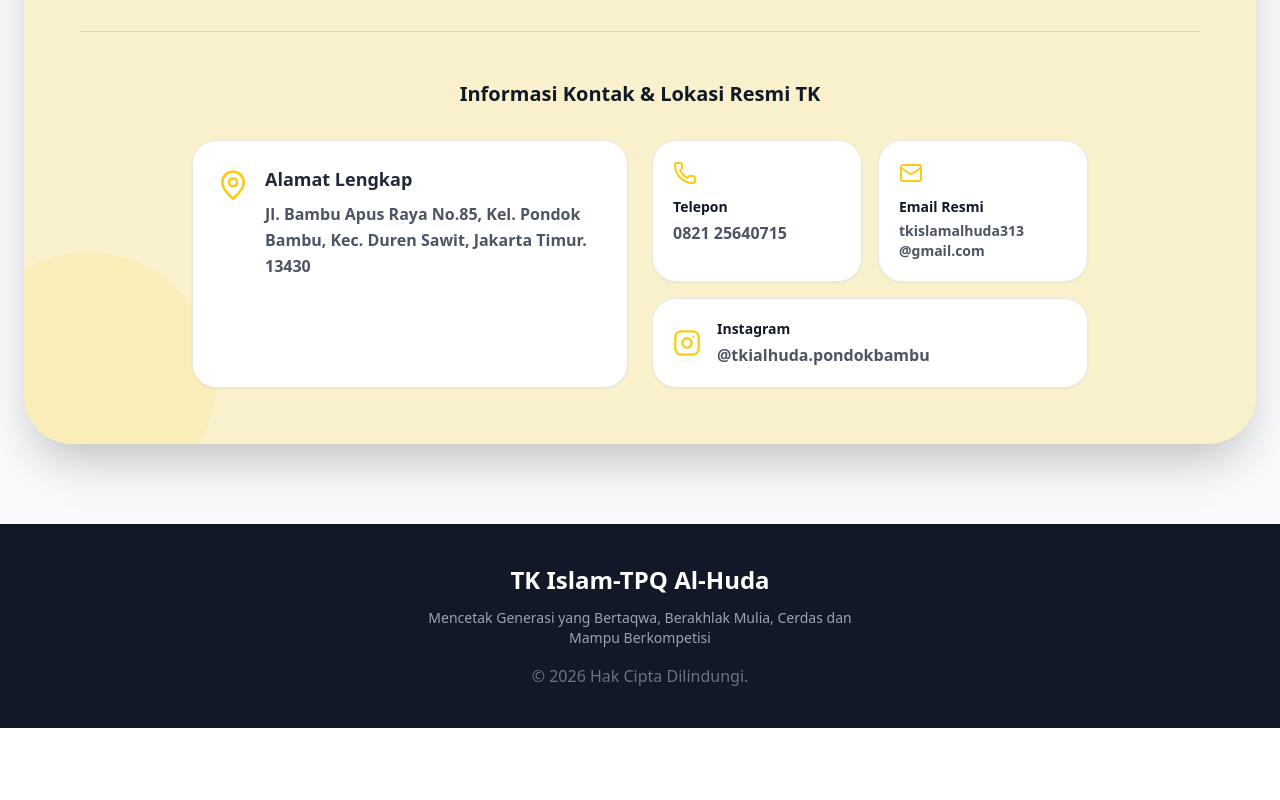
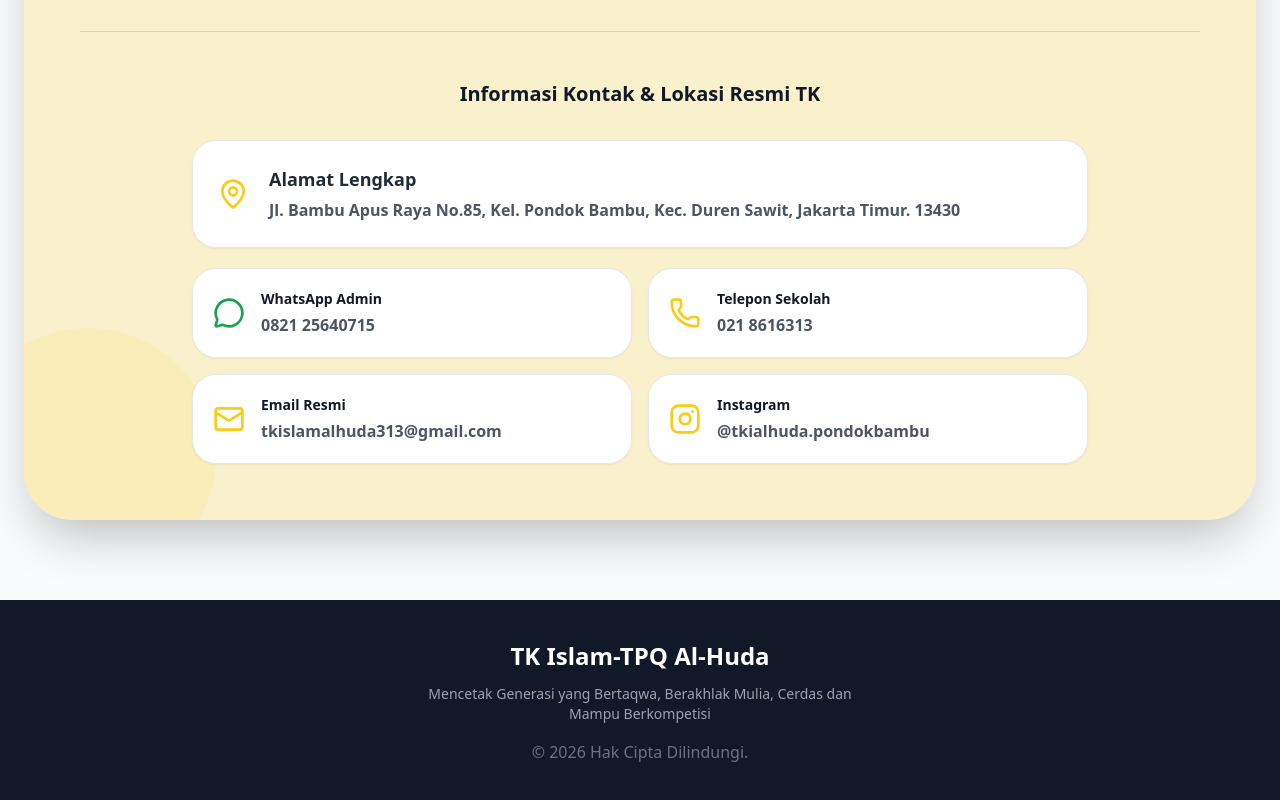
Before and after one commit to tktpq-al-huda/tk-tpq-project, a React (Vite) app: page /tk in a window 1280 px wide. Shown: the part 3158-3958 px from the top of the page. Before the commit the page ends 3886 px from the top, so only its background shows below. Built offline with nearby package versions, Linux system fonts and the light colour scheme.

Commit message:
minor update

```diff
--- a/src/kegiatan/kegiatan-tk/TKKegiatan.jsx
+++ b/src/kegiatan/kegiatan-tk/TKKegiatan.jsx
@@ -43,7 +43,7 @@ const DATA_KEGIATAN_TK = [
     // TAMBAHAN: subItems untuk menampilkan macam-macam kegiatan secara detail
     subItems: [
       { name: 'Berenang', desc: 'Melatih motorik kasar, keberanian, dan kemandirian anak di dalam air dengan pengawasan penuh dari guru.', img: '/foto-profil-kegiatan-tk/kegiatan-berenang.jpg' },
-      { name: 'Baca Tulis Qur\'an (BTQ)', desc: 'Pendalaman pengenalan huruf hijaiyah dan dasar-dasar membaca Al-Qur\'an sejak dini.', img: '/foto-profil-kegiatan-tk/btq4.jpeg' },
+      { name: 'Baca Tulis Qur\'an (BTQ)', desc: 'Pendalaman pengenalan huruf Hijaiyah, dasar-dasar membaca Al-Qur\'an dan Bahasa Arab dasar sejak dini.', img: '/foto-profil-kegiatan-tk/btq4.jpeg' },
       { name: 'Seni Mewarnai / Menggambar', desc: 'Eksplorasi warna dan bentuk untuk mengasah jiwa seni dan fokus anak.', img: '/foto-profil-kegiatan-tk/btq5.jpeg' },
     ],
     gallery: [
--- a/src/pages/Informasi.jsx
+++ b/src/pages/Informasi.jsx
@@ -26,7 +26,7 @@ const BERITA = [
   },
   {
     id: 2,
-    kategori: 'Berita',
+    kategori: 'Acara',
     tanggal: '17 Agustus 2025',
     judul: 'Peringatan Hari Kemerdekaan & Lomba Mewarnai',
     snippet: 'TK Islam Al-Huda mengadakan berbagai lomba seru untuk memeriahkan HUT RI...',
--- a/src/pages/Kontak.jsx
+++ b/src/pages/Kontak.jsx
@@ -77,7 +77,9 @@ export default function Kontak() {
                 <div className="bg-white/10 p-3 rounded-2xl shrink-0"><Phone className="text-huda-yellow" size={28} /></div>
                 <div>
                   <p className="text-sm text-gray-400 font-bold mb-1">Telepon</p>
-                  <p className="font-semibold text-gray-100">+6221 8616313</p>
+                  <p className="font-semibold text-gray-100">Sekolah : +6221 8616313</p>
+                  <p className="font-semibold text-gray-100">TK      : +62821 25640715</p>
+                  <p className="font-semibold text-gray-100">TPQ     : +62878 69974676</p>
                 </div>
               </div>
               <div className="flex items-center gap-4">
--- a/src/pages/tk/TKProfil.jsx
+++ b/src/pages/tk/TKProfil.jsx
@@ -5,7 +5,7 @@ import {
   MessageCircle, MapPin, Phone, Hash, Award, Clock, Quote, Mail, Star
 } from 'lucide-react';
 
-// SVG Icon Instagram Manual untuk mengatasi error lucide-react
+// SVG Icon Instagram Manual
 const InstagramIcon = ({ size = 24, className = "" }) => (
   <svg xmlns="http://www.w3.org/2000/svg" width={size} height={size} viewBox="0 0 24 24" fill="none" stroke="currentColor" strokeWidth="2" strokeLinecap="round" strokeLinejoin="round" className={className}>
     <rect x="2" y="2" width="20" height="20" rx="5" ry="5"></rect>
@@ -17,12 +17,10 @@ const InstagramIcon = ({ size = 24, className = "" }) => (
 export default function TKProfil() {
   const navigate = useNavigate();
 
-  // Fungsi untuk membuka WhatsApp khusus Admin TK
   const handleWhatsApp = () => {
     window.open('https://wa.me/6282125640715?text=Assalamu%27alaikum%20Admin%20TK%20Islam%20Al-Huda,%20saya%20ingin%20bertanya%20seputar%20pendaftaran%20dan%20program%20TK.', '_blank');
   };
 
-  // Komponen Helper untuk Kotak Info Profil
   const InfoCard = ({ icon, label, value, className = "" }) => (
     <div className={`flex items-start gap-4 p-4 rounded-2xl bg-white shadow-sm border border-gray-100 hover:shadow-md transition-shadow ${className}`}>
       <div className="bg-green-100 p-3 rounded-xl text-huda-green flex-shrink-0">
@@ -76,14 +74,12 @@ export default function TKProfil() {
               </p>
             </div>
 
-            {/* Kolom Info Identitas */}
             <div className="grid sm:grid-cols-2 gap-4 mb-10">
               <InfoCard icon={<Hash size={24} />} label="No. NPSN" value="20111944" />
               <InfoCard icon={<Award size={24} />} label="Status Akreditasi" value="Terakreditasi – B" />
               <InfoCard icon={<Clock size={24} />} label="Hari & Jam Belajar" value="Senin s/d Jum'at (08.00 - 11.00 WIB)" className="sm:col-span-2" />
             </div>
 
-            {/* Misi TK */}
             <h3 className="text-3xl font-extrabold text-huda-green mb-6">Misi Kami</h3>
             <ul className="space-y-4 text-gray-700 text-lg font-medium">
               <li className="flex items-start gap-4">
@@ -177,41 +173,60 @@ export default function TKProfil() {
             <div className="pt-12 border-t border-gray-300 flex flex-col items-center">
               <p className="text-xl font-extrabold text-gray-900 mb-8">Informasi Kontak & Lokasi Resmi TK</p>
 
-              <div className="grid md:grid-cols-2 gap-6 max-w-4xl w-full text-left">
-                <div className="bg-white border border-gray-200 p-6 rounded-3xl flex items-start gap-4 hover:bg-gray-50 transition-colors shadow-sm">
-                  <MapPin className="w-8 h-8 text-huda-yellow flex-shrink-0 mt-1" />
+              <div className="flex flex-col gap-5 max-w-4xl w-full text-left mx-auto">
+
+                {/* Alamat Lengkap */}
+                <div className="bg-white border border-gray-200 p-6 rounded-3xl flex items-center gap-5 shadow-sm">
+                  <MapPin className="w-8 h-8 text-huda-yellow flex-shrink-0" />
                   <div>
-                    <p className="font-extrabold text-gray-800 mb-2 text-lg">Alamat Lengkap</p>
+                    <p className="font-extrabold text-gray-800 mb-1 text-lg">Alamat Lengkap</p>
                     <p className="text-gray-600 font-semibold leading-relaxed">Jl. Bambu Apus Raya No.85, Kel. Pondok Bambu, Kec. Duren Sawit, Jakarta Timur. 13430</p>
                   </div>
                 </div>
 
-                <div className="grid sm:grid-cols-2 gap-4">
-                  <a href="tel:0218616313" className="bg-white border border-gray-200 hover:bg-gray-50 transition-colors shadow-sm p-5 rounded-3xl flex flex-col gap-3">
-                    <Phone className="w-6 h-6 text-huda-yellow" />
-                    <div>
-                      <p className="font-extrabold text-gray-900 text-sm mb-1">Telepon</p>
-                      <p className="text-gray-600 font-bold">0821 25640715</p>
+                {/* --- GRID 2 KOLOM ABSOLUT (Ukuran Kotak Pasti Sama) --- */}
+                <div className="grid grid-cols-1 sm:grid-cols-2 gap-4 w-full">
+
+                  {/* Kotak 1: Link WhatsApp */}
+                  <a href="https://wa.me/6282125640715" target="_blank" rel="noreferrer" className="bg-white border border-gray-200 hover:bg-green-50 transition-colors shadow-sm p-5 rounded-3xl flex items-center gap-4 group overflow-hidden">
+                    <MessageCircle className="w-8 h-8 text-huda-green group-hover:scale-110 transition-transform flex-shrink-0" />
+                    <div className="min-w-0 flex-1">
+                      <p className="font-extrabold text-gray-900 text-sm mb-1 truncate">WhatsApp Admin</p>
+                      <p className="text-gray-600 font-bold truncate">0821 25640715</p>
                     </div>
                   </a>
 
-                  <a href="mailto:tkislamalhuda313@gmail.com" className="bg-white border border-gray-200 hover:bg-gray-50 transition-colors shadow-sm p-5 rounded-3xl flex flex-col gap-3">
-                    <Mail className="w-6 h-6 text-huda-yellow" />
-                    <div>
-                      <p className="font-extrabold text-gray-900 text-sm mb-1">Email Resmi</p>
-                      <p className="text-gray-600 text-sm break-all font-bold">tkislamalhuda313<br/>@gmail.com</p>
+                  {/* Kotak 2: Telepon Sekolah */}
+                  <a href="tel:0218616313" className="bg-white border border-gray-200 hover:bg-yellow-50 transition-colors shadow-sm p-5 rounded-3xl flex items-center gap-4 group overflow-hidden">
+                    <Phone className="w-8 h-8 text-huda-yellow group-hover:scale-110 transition-transform flex-shrink-0" />
+                    <div className="min-w-0 flex-1">
+                      <p className="font-extrabold text-gray-900 text-sm mb-1 truncate">Telepon Sekolah</p>
+                      <p className="text-gray-600 font-bold truncate">021 8616313</p>
                     </div>
                   </a>
 
-                  <a href="https://www.instagram.com/tkialhuda.pondokbambu/" target="_blank" rel="noreferrer" className="sm:col-span-2 bg-white border border-gray-200 hover:bg-gray-50 transition-colors shadow-sm p-5 rounded-3xl flex items-center gap-4">
-                    <InstagramIcon className="w-7 h-7 text-huda-yellow" />
-                    <div>
-                      <p className="font-extrabold text-gray-900 text-sm mb-1">Instagram</p>
-                      <p className="text-gray-600 font-bold">@tkialhuda.pondokbambu</p>
+                  {/* Kotak 3: Link Email */}
+                  <a href="mailto:tkislamalhuda313@gmail.com" className="bg-white border border-gray-200 hover:bg-gray-50 transition-colors shadow-sm p-5 rounded-3xl flex items-center gap-4 group overflow-hidden">
+                    <Mail className="w-8 h-8 text-huda-yellow group-hover:scale-110 transition-transform flex-shrink-0" />
+                    <div className="min-w-0 flex-1">
+                      <p className="font-extrabold text-gray-900 text-sm mb-1 truncate">Email Resmi</p>
+                      <p className="text-gray-600 font-bold truncate">tkislamalhuda313@gmail.com</p>
                     </div>
                   </a>
+
+                  {/* Kotak 4: Link Instagram */}
+                  <a href="https://www.instagram.com/tkialhuda.pondokbambu/" target="_blank" rel="noreferrer" className="bg-white border border-gray-200 hover:bg-gray-50 transition-colors shadow-sm p-5 rounded-3xl flex items-center gap-4 group overflow-hidden">
+                    <InstagramIcon className="w-8 h-8 text-huda-yellow group-hover:scale-110 transition-transform flex-shrink-0" />
+                    <div className="min-w-0 flex-1">
+                      <p className="font-extrabold text-gray-900 text-sm mb-1 truncate">Instagram</p>
+                      <p className="text-gray-600 font-bold truncate">@tkialhuda.pondokbambu</p>
+                    </div>
+                  </a>
+
                 </div>
+                {/* --- AKHIR GRID --- */}
               </div>
+
             </div>
           </div>
         </div>
--- a/src/pages/tpq/TPQProfil.jsx
+++ b/src/pages/tpq/TPQProfil.jsx
@@ -73,7 +73,7 @@ export default function TPQProfil() {
             </div>
 
             <p className="text-gray-600 mb-6 text-lg leading-relaxed text-justify">
-              Taman Pendidikan Al-Qur'an (TPQ) adalah sebuah tempat yang indah dan nyaman. Oleh karena itu proses belajar dan mengajar TPQ harus mampu mencerminkan, menciptakan suasana yang indah, nyaman dan menyenangkan. TPQ Al Huda adalah <strong p>Lembaga Pendidikan dan Pengajaran Iqro sampai dengan Al Quran untuk anak usia 3 s/d 17 tahun.”</strong>.
+              Taman Pendidikan Al-Qur'an (TPQ) adalah sebuah tempat yang indah dan nyaman. Oleh karena itu proses belajar dan mengajar TPQ harus mampu mencerminkan, menciptakan suasana yang indah, nyaman dan menyenangkan. TPQ Al Huda adalah <strong>Lembaga Pendidikan dan Pengajaran Iqro sampai dengan Al Quran untuk anak usia 3 s/d 17 tahun.”</strong>.
             </p>
 
             <p className="text-gray-600 mb-8 text-lg leading-relaxed text-justify">
@@ -178,42 +178,58 @@ export default function TPQProfil() {
             <div className="pt-12 border-t border-gray-600/50 flex flex-col items-center">
               <p className="text-xl font-bold text-huda-green mb-8">Informasi Kontak & Lokasi Resmi TPQ</p>
 
-              <div className="grid md:grid-cols-2 gap-6 max-w-4xl w-full text-left">
-                {/* Kiri: Alamat Lengkap */}
-                <div className="bg-white/10 p-6 rounded-3xl flex items-start gap-4 hover:bg-white/20 transition-colors">
-                  <MapPin className="w-8 h-8 text-huda-green flex-shrink-0 mt-1" />
+              <div className="flex flex-col gap-5 max-w-4xl w-full text-left mx-auto">
+
+                {/* Alamat Lengkap */}
+                <div className="bg-white/10 p-6 rounded-3xl flex items-center gap-5 hover:bg-white/20 transition-colors shadow-sm backdrop-blur-sm">
+                  <MapPin className="w-8 h-8 text-huda-green flex-shrink-0" />
                   <div>
-                    <p className="font-bold text-white mb-2 text-lg">Alamat Lengkap</p>
-                    <p className="text-gray-300 leading-relaxed">Jl. Bambu Apus Raya No. 85, Pondok Bambu, Kec. Duren Sawit, Jakarta Timur</p>
+                    <p className="font-extrabold text-white mb-1 text-lg">Alamat Lengkap</p>
+                    <p className="text-gray-300 font-semibold leading-relaxed">Jl. Bambu Apus Raya No. 85, Pondok Bambu, Kec. Duren Sawit, Jakarta Timur</p>
                   </div>
                 </div>
 
-                {/* Kanan: Telepon, Email, Sosmed */}
-                <div className="grid sm:grid-cols-2 gap-4">
-                  <a href="https://wa.me/6287869974676" target="_blank" rel="noreferrer" className="bg-white/10 hover:bg-white/20 transition-colors p-5 rounded-3xl flex flex-col gap-3">
-                    <Phone className="w-6 h-6 text-huda-green" />
-                    <div>
-                      <p className="font-bold text-white text-sm mb-1">Telepon</p>
-                      <p className="text-gray-300 font-semibold">0878 69974676</p>
+                {/* --- GRID 2 KOLOM ABSOLUT (Ukuran Kotak Pasti Sama) --- */}
+                <div className="grid grid-cols-1 sm:grid-cols-2 gap-4 w-full">
+
+                  {/* Kotak 1: Link WhatsApp */}
+                  <a href="https://wa.me/6287869974676" target="_blank" rel="noreferrer" className="bg-white/10 hover:bg-white/20 transition-colors shadow-sm p-5 rounded-3xl flex items-center gap-4 group overflow-hidden backdrop-blur-sm">
+                    <MessageCircle className="w-8 h-8 text-huda-green group-hover:scale-110 transition-transform flex-shrink-0" />
+                    <div className="min-w-0 flex-1">
+                      <p className="font-extrabold text-white text-sm mb-1 truncate">WhatsApp Admin</p>
+                      <p className="text-gray-300 font-bold truncate">0878 69974676</p>
                     </div>
                   </a>
 
-                  <a href="mailto:tpqalhuda.pondokbambu@gmail.com" className="bg-white/10 hover:bg-white/20 transition-colors p-5 rounded-3xl flex flex-col gap-3">
-                    <Mail className="w-6 h-6 text-huda-green" />
-                    <div>
-                      <p className="font-bold text-white text-sm mb-1">Email Resmi</p>
-                      <p className="text-gray-300 text-sm break-all font-semibold">tpqalhuda.pondokbambu<br/>@gmail.com</p>
+                  {/* Kotak 2: Telepon Sekolah */}
+                  <a href="tel:0218616313" className="bg-white/10 hover:bg-white/20 transition-colors shadow-sm p-5 rounded-3xl flex items-center gap-4 group overflow-hidden backdrop-blur-sm">
+                    <Phone className="w-8 h-8 text-huda-green group-hover:scale-110 transition-transform flex-shrink-0" />
+                    <div className="min-w-0 flex-1">
+                      <p className="font-extrabold text-white text-sm mb-1 truncate">Telepon Sekolah</p>
+                      <p className="text-gray-300 font-bold truncate">021 8616313</p>
                     </div>
                   </a>
 
-                  <a href="https://instagram.com/tpqalhuda.pondokbambu" target="_blank" rel="noreferrer" className="sm:col-span-2 bg-white/10 hover:bg-white/20 transition-colors p-5 rounded-3xl flex items-center gap-4">
-                    <InstagramIcon className="w-7 h-7 text-huda-green" />
-                    <div>
-                      <p className="font-bold text-white text-sm mb-1">Instagram</p>
-                      <p className="text-gray-300 font-semibold">@tpqalhuda.pondokbambu</p>
+                  {/* Kotak 3: Link Email */}
+                  <a href="mailto:tpqalhuda.pondokbambu@gmail.com" className="bg-white/10 hover:bg-white/20 transition-colors shadow-sm p-5 rounded-3xl flex items-center gap-4 group overflow-hidden backdrop-blur-sm">
+                    <Mail className="w-8 h-8 text-huda-green group-hover:scale-110 transition-transform flex-shrink-0" />
+                    <div className="min-w-0 flex-1">
+                      <p className="font-extrabold text-white text-sm mb-1 truncate">Email Resmi</p>
+                      <p className="text-gray-300 font-bold truncate">tpqalhuda.pondokbambu@gmail.com</p>
                     </div>
                   </a>
+
+                  {/* Kotak 4: Link Instagram */}
+                  <a href="https://instagram.com/tpqalhuda.pondokbambu" target="_blank" rel="noreferrer" className="bg-white/10 hover:bg-white/20 transition-colors shadow-sm p-5 rounded-3xl flex items-center gap-4 group overflow-hidden backdrop-blur-sm">
+                    <InstagramIcon className="w-8 h-8 text-huda-green group-hover:scale-110 transition-transform flex-shrink-0" />
+                    <div className="min-w-0 flex-1">
+                      <p className="font-extrabold text-white text-sm mb-1 truncate">Instagram</p>
+                      <p className="text-gray-300 font-bold truncate">@tpqalhuda.pondokbambu</p>
+                    </div>
+                  </a>
+
                 </div>
+                {/* --- AKHIR GRID --- */}
               </div>
             </div>
           </div>
```
Also changed, not shown: 1 other file (tests, documents, lock files or other folders).
